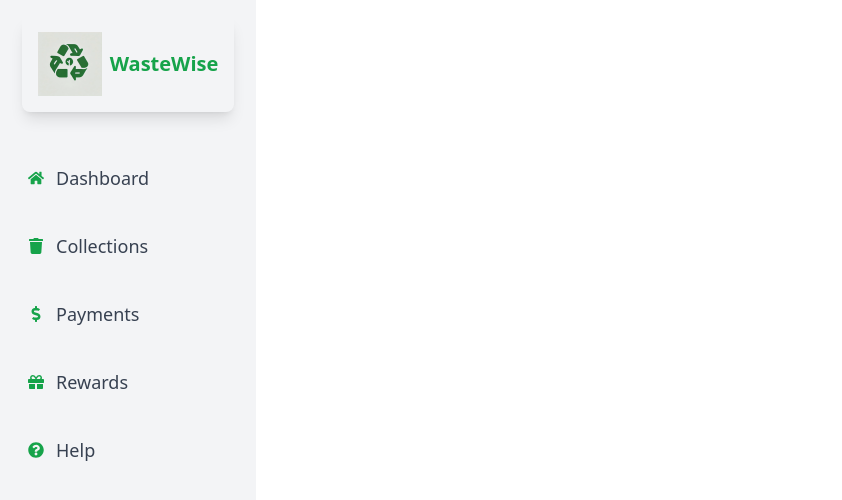
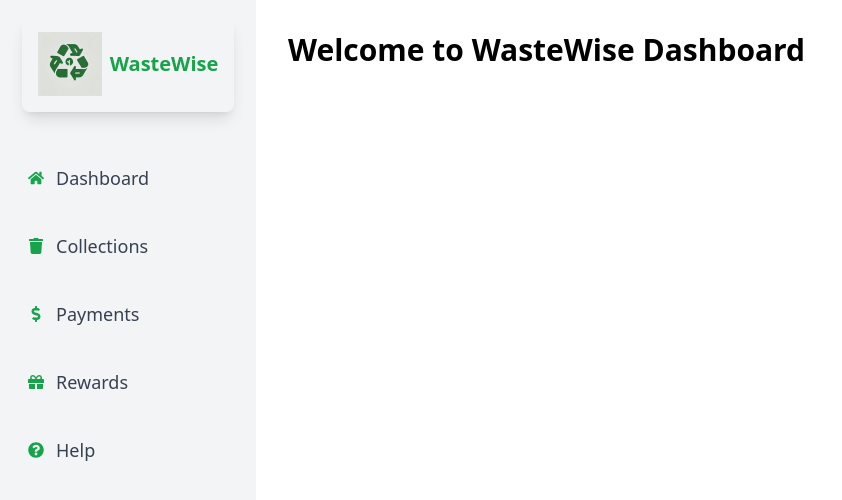
Before and after one commit to bawaaah/Smart-Waste-Management-System-Frontend, a React (Create React App) app: page / in a window 1280 px wide. Shown: the top 500 px of the page, without its empty margins (0-842 px from the left). Built offline with nearby package versions, Linux system fonts and the light colour scheme.

Commit message:
Add navigation

```diff
--- a/package.json
+++ b/package.json
@@ -11,6 +11,7 @@
     "react": "^18.3.1",
     "react-dom": "^18.3.1",
     "react-icons": "^5.3.0",
+    "react-router-dom": "^6.27.0",
     "react-scripts": "5.0.1",
     "tailwindcss": "^3.4.13",
     "web-vitals": "^2.1.4"
--- a/src/App.js
+++ b/src/App.js
@@ -1,9 +1,22 @@
-import Navi from "./components/Navi";
+import { BrowserRouter, Route, Routes } from "react-router-dom";
+
+import Home from "./Home";
+import PaymentDetails from "./PaymentManagement/PaymentDetails";
 
 function App() {
   return (
     <div className="App">
-      <Navi />
+      <BrowserRouter>
+        <Routes>
+
+          {/* Home */}
+          <Route path="/" element={<Home/>}></Route>
+
+          {/* Payment */}
+          <Route path="/PaymentDetails" element={<PaymentDetails/>}></Route>
+
+        </Routes>
+      </BrowserRouter>
     </div>
   );
 }
--- /dev/null
+++ b/src/Home.js
@@ -0,0 +1,17 @@
+import React from 'react'
+import VerticalNav from './components/Navi'
+
+function Home() {
+  return (
+    <div className="h-screen flex">
+        <VerticalNav />
+
+        {/* Main Area */}
+        <div className='flex-1 p-8'>
+            <h1 className="text-3xl font-bold">Welcome to WasteWise Dashboard</h1>
+        </div>
+    </div>
+  )
+}
+
+export default Home
--- /dev/null
+++ b/src/PaymentManagement/PaymentDetails.js
@@ -0,0 +1,18 @@
+import React from 'react'
+import VerticalNav from '../components/Navi'
+
+
+function PaymentDetails() {
+  return (
+    <div className="h-screen flex">
+        <VerticalNav />
+
+        {/* Main Area */}
+        <div className='flex-1 p-8'>
+            <h1 className="text-3xl font-bold">Payment</h1>
+        </div>
+    </div>
+  )
+}
+
+export default PaymentDetails
--- a/src/components/Navi.js
+++ b/src/components/Navi.js
@@ -1,8 +1,9 @@
 import React from 'react';
 import { FaHome, FaTrash, FaDollarSign, FaGift, FaQuestionCircle } from 'react-icons/fa';
 import logo from '../images/logo.webp';
+import { Link } from "react-router-dom";
 
-function VerticalNav() {
+function Navi() {
   return (
     <div className="h-screen flex">
       {/* Vertical Navigation */}
@@ -20,11 +21,17 @@ function VerticalNav() {
 
           {/* Navigation Items */}
           <nav className="flex flex-col space-y-4 w-full">
-            <NavItem icon={<FaHome />} label="Dashboard" />
+
+            <Link to={"/"}><NavItem icon={<FaHome />} label="Dashboard" /></Link>
+
             <NavItem icon={<FaTrash />} label="Collections" />
-            <NavItem icon={<FaDollarSign />} label="Payments" />
+
+            <Link to={"/PaymentDetails"}><NavItem icon={<FaDollarSign />} label="Payments" /></Link>
+
             <NavItem icon={<FaGift />} label="Rewards" />
+
             <NavItem icon={<FaQuestionCircle />} label="Help" />
+
           </nav>
         </div>
       </div>
@@ -46,4 +53,4 @@ function NavItem({ icon, label }) {
   );
 }
 
-export default VerticalNav;
+export default Navi;
```
Also changed, not shown: 1 other file (tests, documents, lock files or other folders).
